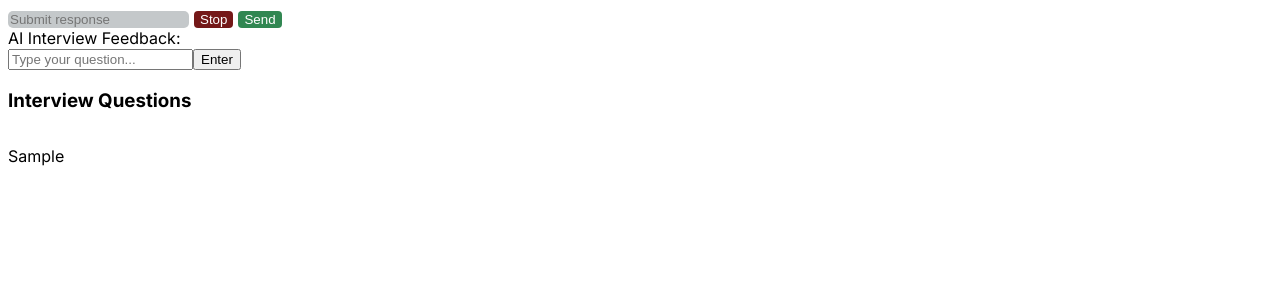
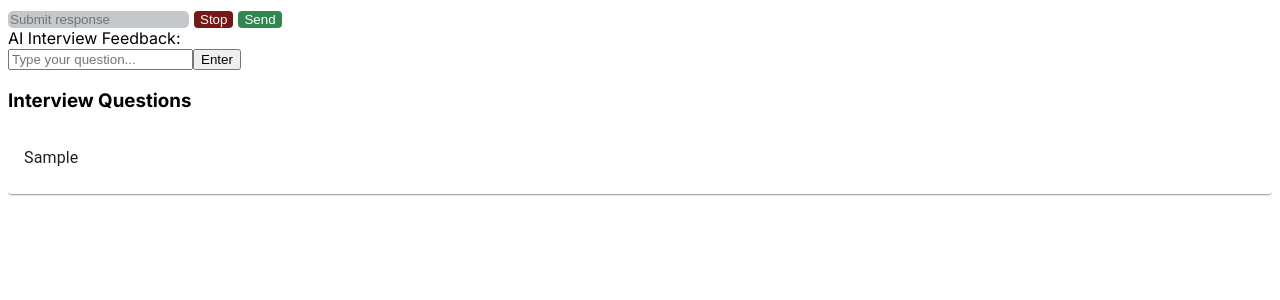
Before and after one commit to meganong1/prep-smart, a Next.js app: page / in a window 1280 px wide. Both pictures are taken after typing "Sample" into the empty fields and a click on the button "Enter". Shown: the top 300 px of the page. Built offline with nearby package versions, Linux system fonts and the light colour scheme.

Commit message:
changed interview questions to cards

```diff
--- a/package.json
+++ b/package.json
@@ -9,6 +9,10 @@
     "lint": "next lint"
   },
   "dependencies": {
+    "@emotion/react": "^11.11.4",
+    "@emotion/styled": "^11.11.5",
+    "@mui/icons-material": "^5.15.18",
+    "@mui/material": "^5.15.18",
     "ai": "^3.1.12",
     "next": "14.2.3",
     "react": "^18",
--- a/src/app/page.js
+++ b/src/app/page.js
@@ -4,6 +4,9 @@ import styles from './page.module.css';
 import { useState } from 'react';
 import { useRouter } from 'next/navigation';
 import { useCompletion } from 'ai/react'; // Ensure this is a valid import or replace with appropriate logic
+import Card from '@mui/material/Card';
+import CardContent from '@mui/material/CardContent';
+import Typography from '@mui/material/Typography';
 
 export default function Page() {
   const [inputVal, setInputVal] = useState("");
@@ -55,9 +58,13 @@ export default function Page() {
         </form>
         <h3>Interview Questions</h3>
         <div style={{ maxHeight: '200px', overflowY: 'auto' }}>
-          {questions.map((question, index) => (
-            <p key={index}>{question}</p>
-          ))}
+        {questions.map((question, index) => (
+        <Card key={index} style={{ marginBottom: '10px' }}>
+          <CardContent>
+            <Typography variant="body1">{question}</Typography>
+          </CardContent>
+        </Card>
+      ))}
         </div>
       </div>
     </div>
```
Also changed, not shown: 1 other file (tests, documents, lock files or other folders).
